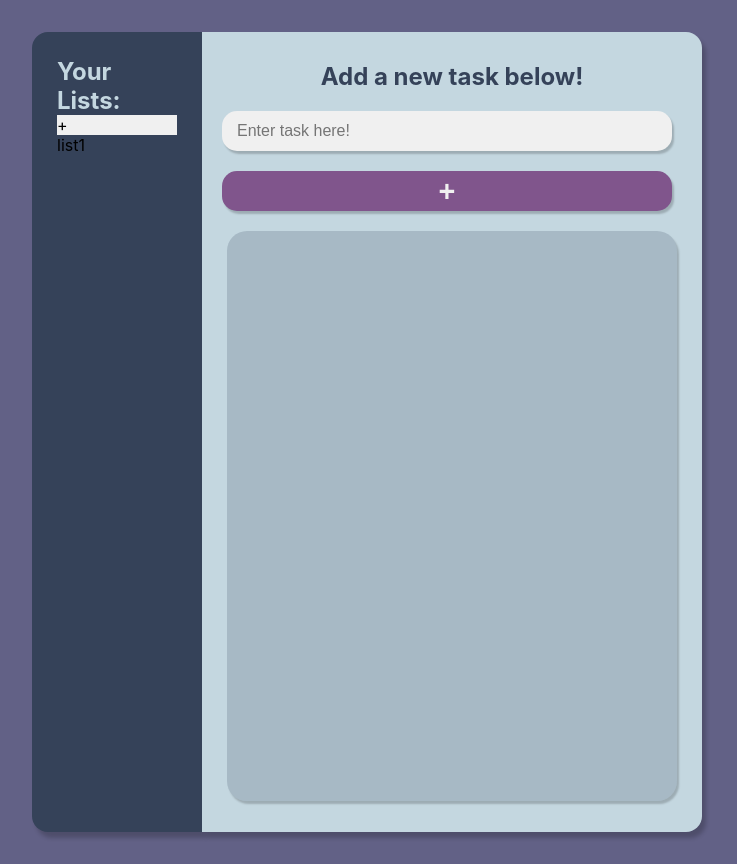
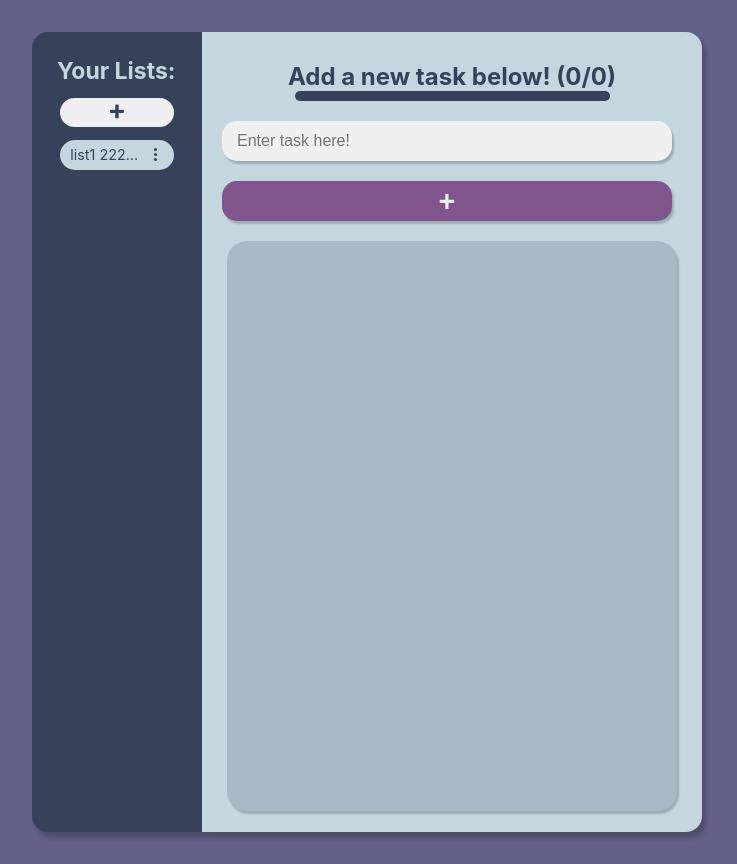
Before and after one commit to Levan-D/Scheduler-with-weather-widget, a React (Create React App) app in the folder my-app/: page / in a window 1280 px wide. Shown: the whole page, without its empty margins (0-737 px from the left). Built offline with nearby package versions, Linux system fonts and the light colour scheme.

Commit message:
added confetti

```diff
--- a/my-app/package.json
+++ b/my-app/package.json
@@ -7,6 +7,7 @@
     "@testing-library/react": "^13.3.0",
     "@testing-library/user-event": "^13.5.0",
     "react": "^18.2.0",
+    "react-confetti": "^6.1.0",
     "react-dom": "^18.2.0",
     "react-scripts": "5.0.1",
     "web-vitals": "^2.1.4"
--- /dev/null
+++ b/my-app/src/components/ProgressBar/ProgressBar.css
@@ -0,0 +1,15 @@
+.bar {
+  background: #354259;
+  width: 100px;
+  height: 10px;
+  border-radius: 5px;
+  margin: 0 auto;
+}
+
+.progress {
+  width: 0px;
+  height: 10px;
+  border-radius: 5px;
+  background: #92ba92;
+  transition: 600ms cubic-bezier(0.6, 0, 0.38, 1);
+}
--- /dev/null
+++ b/my-app/src/components/ProgressBar/ProgressBar.js
@@ -0,0 +1,16 @@
+/** @format */
+import "./ProgressBar.css";
+function ProgressBar({ tasksComplete, tasksTotal, width }) {
+  return (
+    <div className="barcontainer">
+      <div className="bar" style={{ width: width + "px" }}>
+        <div
+          className="progress"
+          style={{ width: (tasksComplete / tasksTotal) * width + "px" }}
+        ></div>
+      </div>
+    </div>
+  );
+}
+
+export default ProgressBar;
--- a/my-app/src/components/Scheduler/List.js
+++ b/my-app/src/components/Scheduler/List.js
@@ -2,10 +2,15 @@
 
 function List({ name, listSelect }) {
   return (
-    <div onClick={listSelect} className={name}>
-      {name}
+    <div onClick={listSelect} className="containerList">
+      <div className={`${name} listName`}> {name} 22222222222</div>
+      <div className="tripleDot">
+        <div className="dotdot"></div>
+        <div className="dotdot"></div>
+        <div className="dotdot"></div>
+      </div>
     </div>
-  )
+  );
 }
 
-export default List
+export default List;
--- a/my-app/src/components/Scheduler/Scheduler.js
+++ b/my-app/src/components/Scheduler/Scheduler.js
@@ -1,85 +1,14 @@
 /** @format */
-import "../../Scheduler.css"
-import React, { useReducer, useState, useEffect } from "react"
-import Todo from "./Todo"
-import List from "./List"
-
-export const ACTIONS = {
-  FETCH_TODODATA: "fetch-todoData",
-  ADD_TODO: "add-todo",
-  ADD_LIST: "add-list",
-  TOGGLE_TODO: "toggle-todo",
-  DELETE_TODO: "delete-todo",
-}
-
-function todoReducer(todos, action) {
-  switch (action.type) {
-    case ACTIONS.FETCH_TODODATA:
-      return JSON.parse(localStorage.getItem("todoData"))
-
-    case ACTIONS.ADD_TODO:
-      let newObject1 = [
-        {
-          ...todos[action.payload.index],
-          todoArray: [
-            ...todos[action.payload.index].todoArray,
-            newTodo(action.payload.taskName),
-          ],
-        },
-      ]
-
-      return todos.map(obj => newObject1.find(o => o.listName === obj.listName) || obj)
-
-    case ACTIONS.ADD_LIST:
-      return [...todos, newList(`list${todos.length + 1}`)]
-
-    case ACTIONS.DELETE_TODO:
-      let newObject2 = [
-        {
-          ...todos[action.payload.index],
-          todoArray: [
-            ...todos[action.payload.index].todoArray.filter(
-              x => x.id !== action.payload.id
-            ),
-          ],
-        },
-      ]
-      return todos.map(obj => newObject2.find(o => o.listName === obj.listName) || obj)
-
-    case ACTIONS.TOGGLE_TODO:
-      let newObject3 = [
-        {
-          ...todos[action.payload.index],
-          todoArray: [
-            ...todos[action.payload.index].todoArray.map(x => {
-              if (x.id === action.payload.id) {
-                return { ...x, complete: !x.complete }
-              }
-              return x
-            }),
-          ],
-        },
-      ]
-      return todos.map(obj => newObject3.find(o => o.listName === obj.listName) || obj)
-    default:
-      return todos
-  }
-}
-
-function newTodo(taskName) {
-  return {
-    id: Date.now(),
-    time: Date(Date.now()),
-    taskName: taskName,
-    complete: false,
-  }
-}
-function newList(listName) {
-  return {
-    listName: listName,
-    todoArray: [],
-  }
-}
+import "./SchedulerRight.css";
+import "./SchedulerLeft.css";
+import React, { useReducer, useState, useEffect } from "react";
+import Todo from "./Todo";
+import List from "./List";
+import todoReducer from "./todoReducer";
+import ProgressBar from "../ProgressBar/ProgressBar";
+import Confetti from "react-confetti";
+import tpReducer from "./tpReducer";
+import ACTIONS from "./actions";
 
 function Scheduler() {
   const [todos, todoDispatch] = useReducer(todoReducer, [
@@ -87,9 +16,15 @@ function Scheduler() {
       listName: "list1",
       todoArray: [],
     },
-  ])
-  const [taskName, setTaskName] = useState("")
-  const [index, setIndex] = useState(0)
+  ]);
+  const [taskProgress, tpDispatch] = useReducer(tpReducer, {
+    tasksComplete: 0,
+    tasksTotal: 0,
+    confettiBoom: false,
+    opacity: 1,
+  });
+  const [taskName, setTaskName] = useState("");
+  const [index, setIndex] = useState(0);
 
   useEffect(() => {
     if (
@@ -98,52 +33,122 @@ function Scheduler() {
     ) {
       todoDispatch({
         type: ACTIONS.FETCH_TODODATA,
-      })
+      });
     }
-  }, [])
-
-  console.log(JSON.parse(localStorage.getItem("todoData")))
+  }, []);
 
   useEffect(() => {
     if (
       JSON.parse(localStorage.getItem("todoData")) !== null &&
       JSON.parse(localStorage.getItem("todoData")).length === 0
     ) {
-      localStorage.setItem("todoData", JSON.stringify(todos))
+      localStorage.setItem("todoData", JSON.stringify(todos));
     }
     if (todos[index].todoArray.length > 0)
-      localStorage.setItem("todoData", JSON.stringify(todos))
-  }, [todos])
+      localStorage.setItem("todoData", JSON.stringify(todos));
+  }, [todos]);
+
+  useEffect(() => {
+    tpDispatch({
+      type: ACTIONS.SET_TASKSCOMPLETE,
+      payload: { todos: todos, index: index },
+    });
+    tpDispatch({
+      type: ACTIONS.SET_TASKSTOTAL,
+      payload: { todos: todos, index: index },
+    });
+  }, [todos]);
+
+  useEffect(() => {
+    if (
+      taskProgress.tasksComplete === taskProgress.tasksTotal &&
+      taskProgress.tasksTotal > 0 &&
+      taskProgress.confettiBoom === false
+    ) {
+      tpDispatch({
+        type: ACTIONS.SET_CONFETTIBOOM,
+        payload: { todos: todos, index: index, state: true },
+      });
+      tpDispatch({
+        type: ACTIONS.SET_OPACITYONE,
+      });
+
+      setTimeout(() => {
+        tpDispatch({
+          type: ACTIONS.SET_OPACITYZERO,
+          payload: { opa: 0.8 },
+        });
+      }, 3000);
+      setTimeout(() => {
+        tpDispatch({
+          type: ACTIONS.SET_OPACITYZERO,
+          payload: { opa: 0.7 },
+        });
+      }, 3500);
+      setTimeout(() => {
+        tpDispatch({
+          type: ACTIONS.SET_OPACITYZERO,
+          payload: { opa: 0.5 },
+        });
+      }, 4000);
+      setTimeout(() => {
+        tpDispatch({
+          type: ACTIONS.SET_OPACITYZERO,
+          payload: { opa: 0.3 },
+        });
+      }, 4500);
+      setTimeout(() => {
+        tpDispatch({
+          type: ACTIONS.SET_OPACITYZERO,
+          payload: { opa: 0 },
+        });
+      }, 5000);
+    } else if (taskProgress.tasksComplete !== taskProgress.tasksTotal) {
+      tpDispatch({
+        type: ACTIONS.SET_CONFETTIBOOM,
+        payload: { todos: todos, index: index, state: false },
+      });
+      tpDispatch({
+        type: ACTIONS.SET_OPACITYZERO,
+        payload: { opa: 0 },
+      });
+    }
+  }, [taskProgress]);
 
   function handleSubmit(e) {
-    e.preventDefault()
+    e.preventDefault();
     todoDispatch({
       type: ACTIONS.ADD_TODO,
       payload: { taskName: taskName, index: index },
-    })
-    setTaskName("")
+    });
+    setTaskName("");
   }
+
   function handleList(e) {
-    setIndex(todos.map(x => x.listName).indexOf(e.target.classList[0]))
+    const regex = /^(List)+[0-9]*/gi;
+    if (regex.test(e.target.classList[0])) {
+      setIndex(todos.map((x) => x.listName).indexOf(e.target.classList[0]));
+    }
   }
 
   return (
     <div className="schedulerWrapper">
+      {taskProgress.confettiBoom && <Confetti opacity={taskProgress.opacity} />}
       <div className="leftSide">
         <h2>Your Lists:</h2>
         <div
           className="newListButton"
-          onClick={x => {
+          onClick={(x) => {
             todoDispatch({
               type: ACTIONS.ADD_LIST,
-            })
+            });
           }}
         >
           +
         </div>
         <div className="listWrapper">
           {typeof todos === "object" &&
-            todos.map(x => {
+            todos.map((x) => {
               return (
                 <List
                   key={x.listName}
@@ -151,32 +156,42 @@ function Scheduler() {
                   listSelect={handleList}
                   index={index}
                 />
-              )
+              );
             })}
         </div>
       </div>
       <div className="rightSide">
-        <h2>Add a new task below!</h2>
+        <h2>
+          Add a new task below! ({taskProgress.tasksComplete}/
+          {taskProgress.tasksTotal})
+          <ProgressBar
+            tasksComplete={taskProgress.tasksComplete}
+            tasksTotal={taskProgress.tasksTotal}
+            width={315}
+          />
+        </h2>
         <form onSubmit={handleSubmit}>
           <input
             type="text"
             required
             placeholder="Enter task here!"
             value={taskName}
-            onChange={e => setTaskName(e.target.value)}
+            onChange={(e) => setTaskName(e.target.value)}
           />
           <input type="submit" value="+" />
         </form>
         <div className="todoWrapper">
           {typeof todos === "object" &&
             todos[index].todoArray.length > 0 &&
-            todos[index].todoArray.map(x => {
-              return <Todo key={x.id} todo={x} toggle={todoDispatch} index={index} />
+            todos[index].todoArray.map((x) => {
+              return (
+                <Todo key={x.id} todo={x} toggle={todoDispatch} index={index} />
+              );
             })}
         </div>
       </div>
     </div>
-  )
+  );
 }
 
-export default Scheduler
+export default Scheduler;
--- /dev/null
+++ b/my-app/src/components/Scheduler/SchedulerLeft.css
@@ -0,0 +1,78 @@
+.leftSide {
+  width: 120px;
+  padding: 25px;
+  height: 750px;
+  background-color: #354259;
+  border-radius: 1rem 0 0 1rem;
+  box-shadow: 4px 6px 4px 0px rgba(0, 0, 0, 0.2);
+  overflow-y: auto;
+  overflow-x: hidden;
+}
+.leftSide h2 {
+  font-size: 23px;
+  padding: 0;
+  margin: 0;
+  color: #c4d7e0;
+}
+.newListButton {
+  background-color: #f0f0f0;
+  border-radius: 15px;
+  text-align: center;
+  height: 24px;
+  color: #354259;
+  font-weight: bold;
+  font-size: 1.7rem;
+  line-height: 24px;
+  vertical-align: sub;
+  padding-bottom: 5px;
+  margin: 0.8rem 0.2rem;
+  cursor: pointer;
+  user-select: none;
+  transition: 0.3s;
+}
+.newListButton:hover {
+  filter: brightness(1.1);
+}
+.newListButton:active {
+  filter: brightness(0.95);
+}
+.containerList {
+  background-color: #c4d7e0;
+  display: flex;
+  justify-content: space-between;
+  margin: 0.5rem 0.2rem;
+  border-radius: 15px;
+  padding: 0 10px;
+  cursor: pointer;
+  transition: 0.3s;
+}
+.containerList:hover {
+  filter: brightness(1.1);
+}
+.containerList:active {
+  filter: brightness(0.95);
+}
+.listName {
+  text-overflow: ellipsis;
+  overflow: hidden;
+  white-space: nowrap;
+  max-width: 100%;
+  color: #354259;
+  font-size: 0.9rem;
+  line-height: 30px;
+}
+
+.tripleDot {
+  margin: 0 5px;
+  display: flex;
+  flex-direction: column;
+  justify-content: center;
+}
+.dotdot {
+  width: 3px;
+  height: 3px;
+  border-radius: 5px;
+  margin: 1px 2px;
+
+  background-color: #354259;
+}
--- a/my-app/src/Scheduler.css
+++ b/my-app/src/components/Scheduler/SchedulerRight.css
@@ -4,26 +4,7 @@
   margin: 2rem;
   display: flex;
 }
-.leftSide {
-  width: 120px;
-  padding: 25px;
-  height: 750px;
-  background-color: #354259;
-  border-radius: 1rem 0 0 1rem;
-  box-shadow: 4px 6px 4px 0px rgba(0, 0, 0, 0.2);
-  overflow-y: auto;
-  overflow-x: hidden;
-}
-.leftSide h2 {
-  font-size: 24px;
-  padding: 0;
-  margin: 0;
-  color: #c4d7e0;
-}
-.newListButton {
-  background-color: #f0f0f0;
 
-}
 .rightSide {
   max-width: 500px;
   height: 800px;
--- /dev/null
+++ b/my-app/src/components/Scheduler/actions.js
@@ -0,0 +1,14 @@
+const ACTIONS = {
+  FETCH_TODODATA: "fetch-todoData",
+  ADD_TODO: "add-todo",
+  ADD_LIST: "add-list",
+  TOGGLE_TODO: "toggle-todo",
+  DELETE_TODO: "delete-todo",
+  SET_TASKSCOMPLETE: "set-tasksComplete",
+  SET_TASKSTOTAL: "set-tasksTotal",
+  SET_CONFETTIBOOM: "set-confettiBoom",
+  SET_OPACITYZERO: "set-opacity-zero",
+  SET_OPACITYONE: "set-opacity-one",
+};
+
+export default ACTIONS;
--- /dev/null
+++ b/my-app/src/components/Scheduler/todoReducer.js
@@ -0,0 +1,78 @@
+import ACTIONS from "./actions";
+
+function todoReducer(todos, action) {
+  switch (action.type) {
+    case ACTIONS.FETCH_TODODATA:
+      return JSON.parse(localStorage.getItem("todoData"));
+
+    case ACTIONS.ADD_TODO:
+      let newObject1 = [
+        {
+          ...todos[action.payload.index],
+          todoArray: [
+            ...todos[action.payload.index].todoArray,
+            newTodo(action.payload.taskName),
+          ],
+        },
+      ];
+
+      return todos.map(
+        (obj) => newObject1.find((o) => o.listName === obj.listName) || obj
+      );
+
+    case ACTIONS.ADD_LIST:
+      return [...todos, newList(`list${todos.length + 1}`)];
+
+    case ACTIONS.DELETE_TODO:
+      let newObject2 = [
+        {
+          ...todos[action.payload.index],
+          todoArray: [
+            ...todos[action.payload.index].todoArray.filter(
+              (x) => x.id !== action.payload.id
+            ),
+          ],
+        },
+      ];
+      return todos.map(
+        (obj) => newObject2.find((o) => o.listName === obj.listName) || obj
+      );
+
+    case ACTIONS.TOGGLE_TODO:
+      let newObject3 = [
+        {
+          ...todos[action.payload.index],
+          todoArray: [
+            ...todos[action.payload.index].todoArray.map((x) => {
+              if (x.id === action.payload.id) {
+                return { ...x, complete: !x.complete };
+              }
+              return x;
+            }),
+          ],
+        },
+      ];
+      return todos.map(
+        (obj) => newObject3.find((o) => o.listName === obj.listName) || obj
+      );
+    default:
+      return todos;
+  }
+}
+
+function newTodo(taskName) {
+  return {
+    id: Date.now(),
+    time: Date(Date.now()),
+    taskName: taskName,
+    complete: false,
+  };
+}
+function newList(listName) {
+  return {
+    listName: listName,
+    todoArray: [],
+  };
+}
+
+export default todoReducer;
--- /dev/null
+++ b/my-app/src/components/Scheduler/tpReducer.js
@@ -0,0 +1,36 @@
+import ACTIONS from "./actions";
+
+function tpReducer(taskProgress, action) {
+  switch (action.type) {
+    case ACTIONS.SET_TASKSCOMPLETE:
+      return {
+        ...taskProgress,
+        tasksComplete: action.payload.todos[
+          action.payload.index
+        ].todoArray.filter((x) => x.complete === true).length,
+      };
+
+    case ACTIONS.SET_TASKSTOTAL:
+      return {
+        ...taskProgress,
+        tasksTotal: action.payload.todos[action.payload.index].todoArray.length,
+      };
+
+    case ACTIONS.SET_CONFETTIBOOM:
+      return { ...taskProgress, confettiBoom: action.payload.state };
+
+    case ACTIONS.SET_OPACITYZERO:
+      return {
+        ...taskProgress,
+        opacity: action.payload.opa,
+      };
+
+    case ACTIONS.SET_OPACITYONE:
+      return {
+        ...taskProgress,
+        opacity: 1,
+      };
+  }
+}
+
+export default tpReducer;
```
Also changed, not shown: my-app/src/components/Scheduler/Todo.js (+12 -8 lines), my-app/src/index.js (+6 -6 lines), 1 other file (tests, documents, lock files or other folders).
